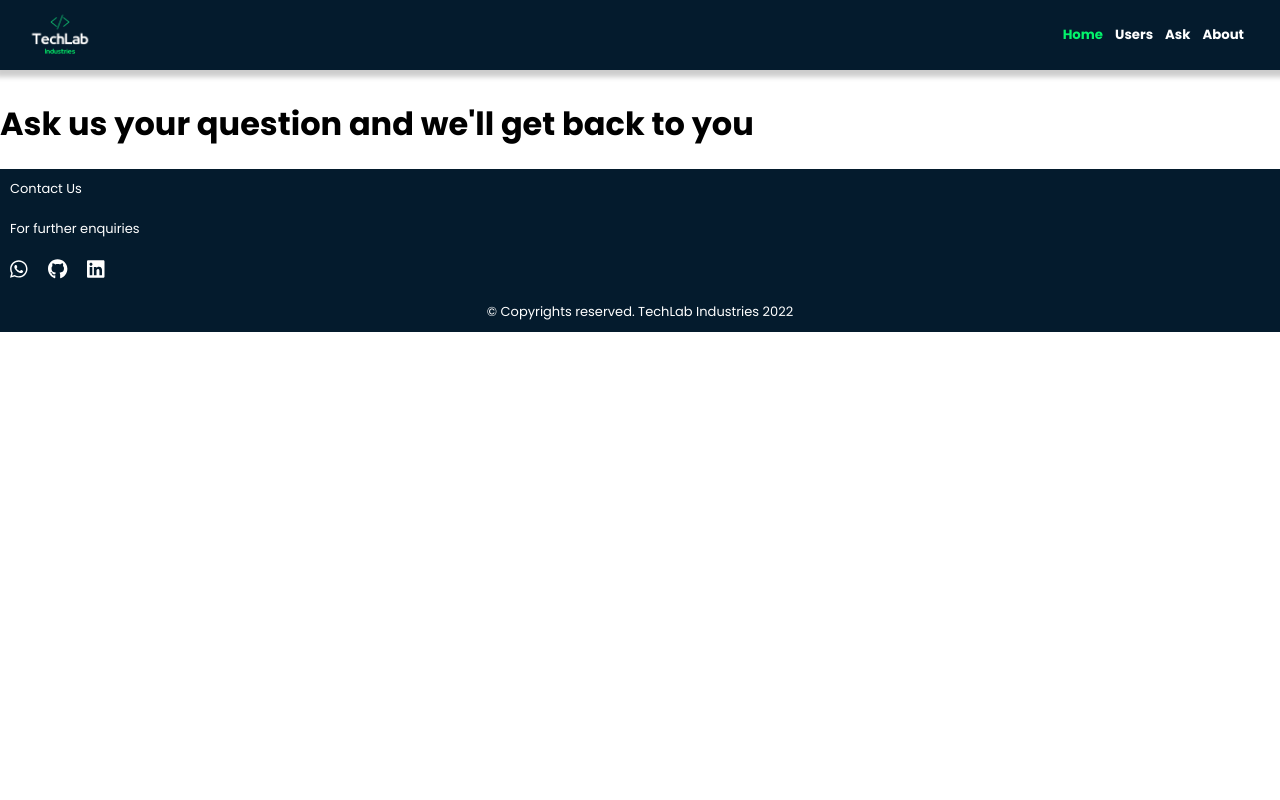
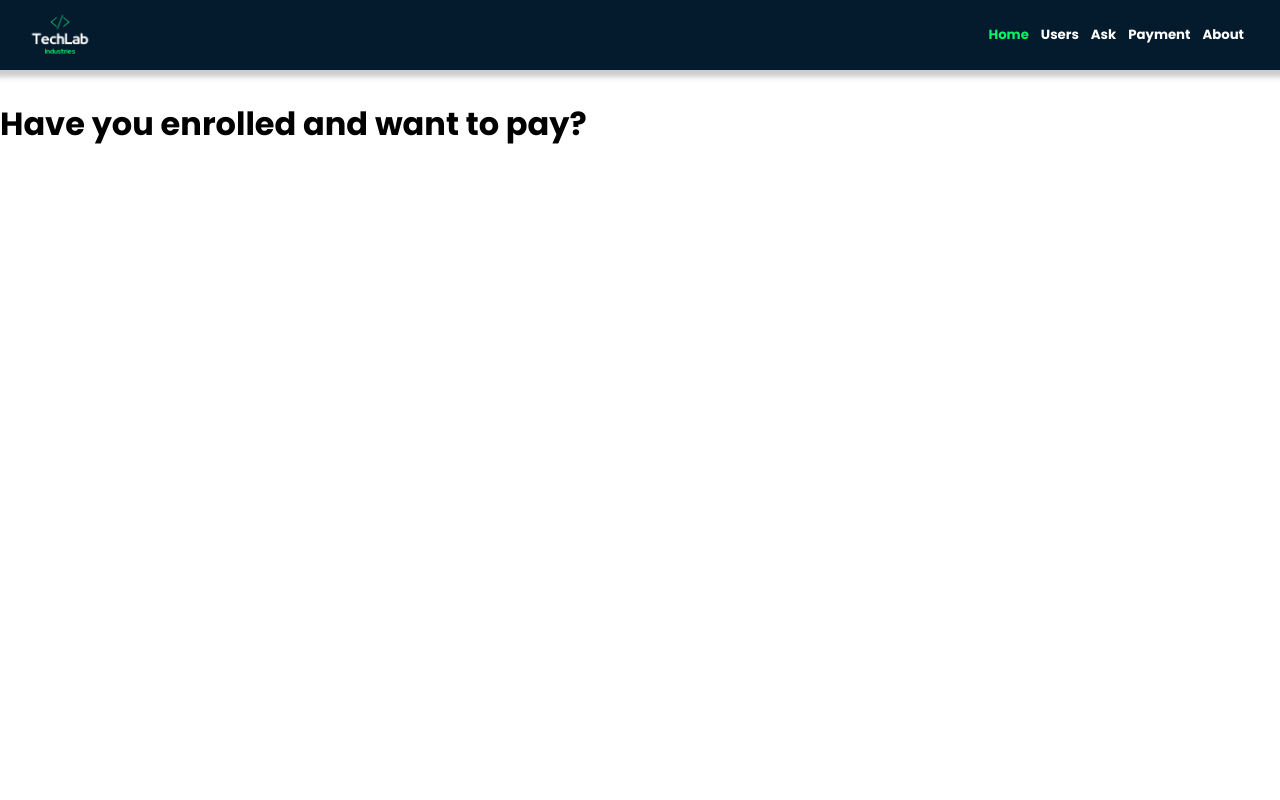
Before and after one commit to Dhannyphantom/learn-programming, a Next.js app: page /payment in a window 1280 px wide. Shown: the top 800 px of the page. Built offline with nearby package versions, Linux system fonts and the light colour scheme.

Commit message:
Improved the Layout component

```diff
--- a/components/Layout/Layout.js
+++ b/components/Layout/Layout.js
@@ -1,11 +1,12 @@
 import Footer from "../Footer/Footer";
 import NavBar from "../NavBar/NavBar";
+import styles from "./Layout.module.css";
 
 export default function Layout({ children }) {
   return (
     <>
       <NavBar />
-      {children}
+      <main className={styles.main}>{children}</main>
       <Footer />
     </>
   );
--- /dev/null
+++ b/components/Layout/Layout.module.css
@@ -0,0 +1,3 @@
+.main {
+  min-height: 100vh;
+}
--- a/constants/dataStore.js
+++ b/constants/dataStore.js
@@ -145,6 +145,13 @@ export const navTab = [
   },
   {
     id: nanoid(),
+    name: "payment",
+    active: false,
+    scroll: true,
+    path: "/payment",
+  },
+  {
+    id: nanoid(),
     name: "about",
     active: false,
     scroll: false,
--- a/pages/payment.js
+++ b/pages/payment.js
@@ -1,5 +1,5 @@
 function PaymentPage() {
-  return <h1>Ask us your question and {"we'll"} get back to you</h1>;
+  return <h1>Have you enrolled and want to pay?</h1>;
 }
 
 export default PaymentPage;
```
